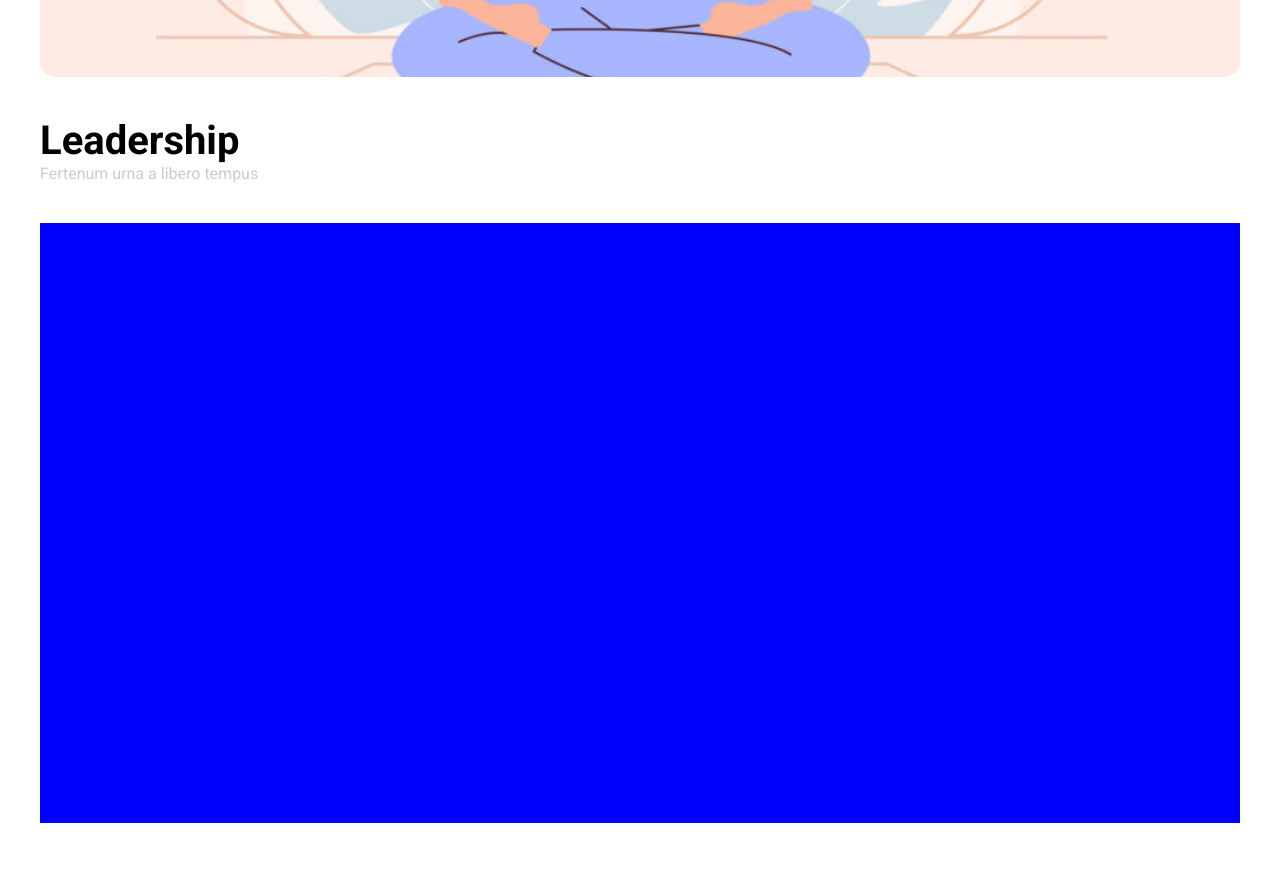
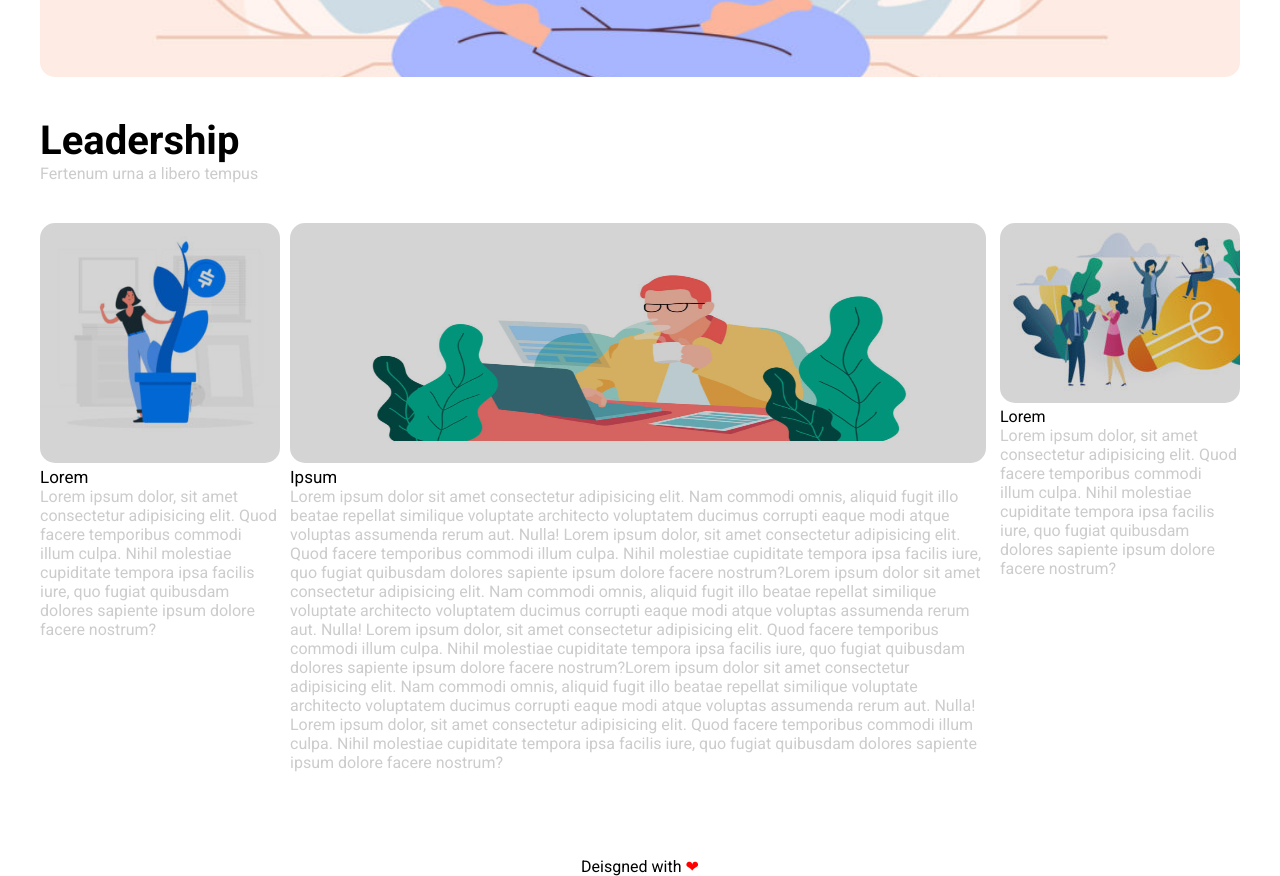
Before and after one commit to AlessandroDesideri/htmlcss-wp, a plain HTML site: page index.html in a window 1280 px wide. Shown: the part 606-1482 px from the top of the page. Before the commit the page ends 1429 px from the top, so only its background shows below. Drawn offline with Linux system fonts and the light colour scheme.

Commit message:
Inserimento Colonne,Footer

```diff
--- a/css/style.css
+++ b/css/style.css
@@ -34,7 +34,7 @@
 .first-banner{
     width: 1200px;
     height: 500px;
-    background-image: url(../img/banner.jpg);
+    background: url(../img/banner.jpg) ;
     background-size: cover;
     background-repeat: no-repeat;
     border-radius: 15px;
@@ -54,22 +54,113 @@
 .first-banner p{
     font-size: 30px;
 }
-.sec-title{
+.cont-main{
+    height: 750px;
+    margin-bottom: 30px;
+    padding-bottom: 20px;
+    overflow: hidden;
+}
+
+.cont-main::after{
+    content: "";
+    clear: both;
+    display: table;
+}
+
+.riga-top{
     padding:40px 0;
     color: #ccc;
+    background-color: white;
 }
-.sec-title h3{
+.riga-top h3{
     font-size: 40px;
     color: black;
 }
 
-.about{
-    height: 600px;
-    background-color: blue;
+.col-left{
+    float: left;
+    height: 85%;
+    width: 20%;
+    background-color: white;
+}
+.col-left::before{
+    background-color: rgba(7, 2, 2, 0.17);
+    content: '';
+    display: block;
+    position: absolute;
+    width: 240px;
+    height: 240px;
+    z-index: 1001;
+    border-radius: 15px;
 }
 
-.purpfoot{
-    background-color: #8801FE;
+.col-left img{
     width: 100%;
-    height: 30px;
 }
+.col-left p{
+    font-size: 17px;
+}
+
+.col-left span{
+    color: #ccc;
+}
+
+.col-mid{
+    background-size: 100%;
+    float: left;
+    height: 85%;
+    width: 58%;
+    margin: 0 10px 0 10px;
+    color: #ccc;
+}
+
+.col-mid::before{
+    background-color: rgba(7, 2, 2, 0.17);
+    content: '';
+    display: block;
+    position: absolute;
+    width: 696px;
+    height: 240px;
+    z-index: 1001;
+    border-radius: 15px;
+  }
+
+.col-mid img{
+    width: 100%;
+    height: 240px;
+}
+
+.col-mid p{
+    font-size: 17px;
+    color: black;
+}
+
+.col-right{
+    background-color: white;
+    float: right;
+    height: 85%;
+    width: 20%;
+    color: black;
+}
+.col-right::before{
+    background-color: rgba(7, 2, 2, 0.17);
+    content: '';
+    display: block;
+    position: absolute;
+    width: 240px;
+    height: 180px;
+    z-index: 1001;
+    border-radius: 15px;
+}
+
+.col-right span{
+    color: #ccc;
+}
+.cuore{
+    width: 100%;
+    text-align: center;
+}
+
+.cuore span{
+    color: red;
+}
--- a/index.html
+++ b/index.html
@@ -31,35 +31,45 @@
         </div>
         <main>
             <div class="first-banner">
-                <div class="text-left">
+                <div>
                     <p>Lorem ipsum dolor, sit amet consectetur adipisicing elit Nemo</p> Lorem ipsum dolor sit amet consectetur adipisicing elit. Ducimus, ad. Ducimus aut fugiat harum totam rem unde dolor, aperiam eveniet ea, beatae odio quisquam fuga praesentium ...
                 </div>
             </div>
         </main>
+        <!-- Container -->
+        <div class="cont-main">
 
-        <!-- Secondo titolo -->
-        <div class="sec-title">
+            <!-- Titolo Secondario -->
+            <div class="riga-top">
                 <h3>Leadership</h3>
                 <p>Fertenum urna a libero tempus</p>
             </div>
 
-        <!-- Container -->
-        <div class="about">
-            <!-- Colonna Sinistra -->
-            <div>
+            <!-- Colonna sinistra -->
+            <div class="col-left">
+                <img src="./img/img-1.jpg" alt="">
+                <p>Lorem</p>
+                <span>Lorem ipsum dolor, sit amet consectetur adipisicing elit. Quod facere temporibus commodi illum culpa. Nihil molestiae cupiditate tempora ipsa facilis iure, quo fugiat quibusdam dolores sapiente ipsum dolore facere nostrum?</span>
+            </div>
 
+            <!-- Colonna centrale -->
+            <div class="col-mid">
+                <div class="img-centrale"><img src="./img/banner-2.jpg" alt=""></div>
+                <p>Ipsum</p>
+                <span>Lorem ipsum dolor sit amet consectetur adipisicing elit. Nam commodi omnis, aliquid fugit illo beatae repellat similique voluptate architecto voluptatem ducimus corrupti eaque modi atque voluptas assumenda rerum aut. Nulla! Lorem ipsum dolor, sit amet consectetur adipisicing elit. Quod facere temporibus commodi illum culpa. Nihil molestiae cupiditate tempora ipsa facilis iure, quo fugiat quibusdam dolores sapiente ipsum dolore facere nostrum?Lorem ipsum dolor sit amet consectetur adipisicing elit. Nam commodi omnis, aliquid fugit illo beatae repellat similique voluptate architecto voluptatem ducimus corrupti eaque modi atque voluptas assumenda rerum aut. Nulla! Lorem ipsum dolor, sit amet consectetur adipisicing elit. Quod facere temporibus commodi illum culpa. Nihil molestiae cupiditate tempora ipsa facilis iure, quo fugiat quibusdam dolores sapiente ipsum dolore facere nostrum?Lorem ipsum dolor sit amet consectetur adipisicing elit. Nam commodi omnis, aliquid fugit illo beatae repellat similique voluptate architecto voluptatem ducimus corrupti eaque modi atque voluptas assumenda rerum aut. Nulla! Lorem ipsum dolor, sit amet consectetur adipisicing elit. Quod facere temporibus commodi illum culpa. Nihil molestiae cupiditate tempora ipsa facilis iure, quo fugiat quibusdam dolores sapiente ipsum dolore facere nostrum?</span>
             </div>
-            <!-- Colonna Centrale -->
-            <div>
 
-            </div>
-            <!-- Colonna Destra -->
-            <div>
-
+            <!-- Colonna destra -->
+            <div class="col-right">
+                <img src="./img/img-3.jpg" alt="">
+                <p>Lorem</p>
+                <span>Lorem ipsum dolor, sit amet consectetur adipisicing elit. Quod facere temporibus commodi illum culpa. Nihil molestiae cupiditate tempora ipsa facilis iure, quo fugiat quibusdam dolores sapiente ipsum dolore facere nostrum?</span>
             </div>
         </div>
+
+        <!-- Footer -->
         <footer>
-                <div class="cuore"></div>
+            <div class="cuore">Deisgned with <span>&#10084;</span></div>
         </footer>
     </div>
 </body>
```
Lines whose indentation alone changed are shown as unchanged.
